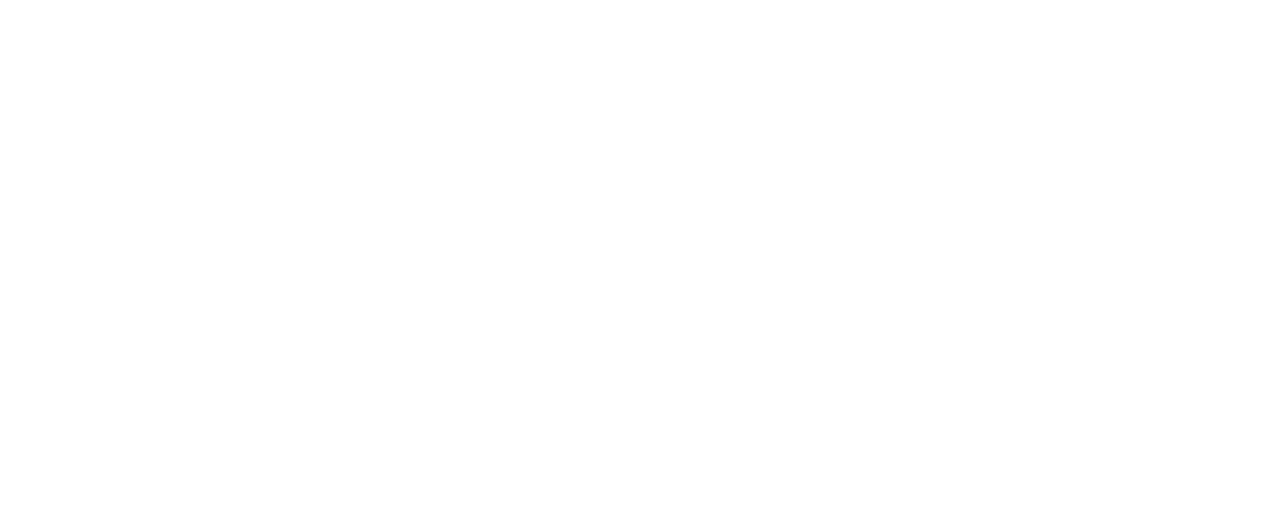
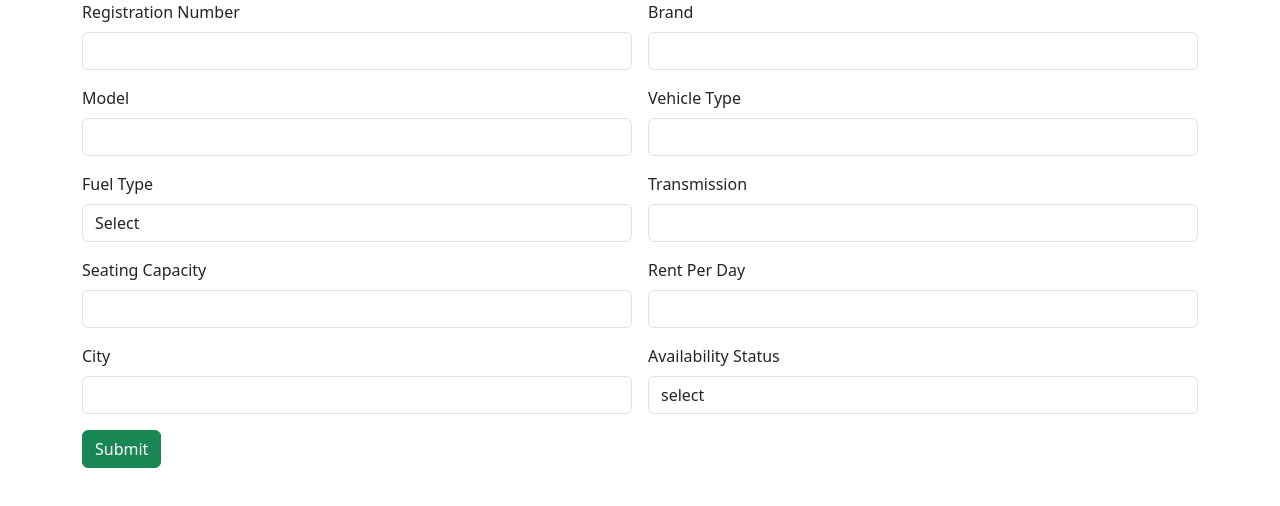
Before and after one commit to sumedhacp/car-rental-react-app, a React (Vite) app: page / in a window 1280 px wide. Shown: the top 506 px of the page. Built offline with nearby package versions, Linux system fonts and the light colour scheme.

Commit message:
feature/addCar added

```diff
--- a/src/App.jsx
+++ b/src/App.jsx
@@ -3,13 +3,14 @@
 import viteLogo from './assets/vite.svg'
 import heroImg from './assets/hero.png'
 import './App.css'
+import AddCar from './components/AddCar'
 
 function App() {
   const [count, setCount] = useState(0)
 
   return (
     <>
-
+   <AddCar />
     </>
   )
 }
--- /dev/null
+++ b/src/components/AddCar.jsx
@@ -0,0 +1,150 @@
+import axios from 'axios'
+import React, { useState } from 'react'
+
+const AddCar = () => {
+     const [input, changeInput] = useState(
+
+        {
+
+            registration_number: "",
+            brand: "",
+            model: "",
+            vehicle_type: "",
+            transmission: "",
+            seating_capacity: "",
+            arrival_time: "",
+            fare: "",
+            total_seats: ""
+        }
+    )
+
+
+    const inputHandler = (event) => {
+        changeInput({ ...input, [event.target.name]: event.target.value })
+    }
+
+    const readValue = () => {
+        console.log(input)
+
+        axios.post("https://host-demo-app.onrender.com/api/add-car", input).then(
+            (response) => {
+                console.log(response.data)
+                alert("Flight added successfully")
+            }
+
+        ).catch(
+                (error)=>{
+                    console.error("Error Adding Flight",error)
+                    alert("Failed to add Flight")
+                }
+        )
+    }
+  return (
+
+
+      <div>
+            <div className="container">
+                <div className="row">
+                    <div className="col col-12 col-sm-12 col-md-12 col-lg-12 col-xl-12 col-xxl-12">
+
+                        <div className="row g-3">
+                            <div className="col col-12 col-sm-6 col-md-6 col-lg-6 col-xl-6 col-xxl-6">
+
+                                <label htmlFor="" className="form-label">Registration Number</label>
+                                <input type="text" className="form-control"
+                                    name="registration_number" value={input.registration_number} onChange={inputHandler}
+                                />
+                            </div>
+                            <div className="col col-12 col-sm-6 col-md-6 col-lg-6 col-xl-6 col-xxl-6">
+
+                                <label htmlFor="" className="form-label">Brand</label>
+                                <input type="text" className="form-control" name="Brand" value={input.Brand} onChange={inputHandler}  />
+
+
+                            </div>
+                            <div className="col col-12 col-sm-6 col-md-6 col-lg-6 col-xl-6 col-xxl-6">
+
+                                <label htmlFor="" className="form-label">Model</label>
+                                <input type="text" className="form-control" name="Model" value={input.Model} onChange={inputHandler} />
+                            </div>
+                            <div className="col col-12 col-sm-6 col-md-6 col-lg-6 col-xl-6 col-xxl-6">
+
+                                <label htmlFor="" className="form-label">Vehicle Type</label>
+
+                               <select name="" id="" className="form-control"  name="vehicle_type" value={input.vehicle_type} onChange={inputHandler}>
+                                <option value=""></option>
+                                <option value="Hatchback">Hatchback</option>
+                                <option value="Sedan">Sedan</option>
+                                <option value="SUV ">SUV </option>
+                                <option value="MUV">MUV </option>
+                               </select>
+                            </div>
+                            <div className="col col-12 col-sm-6 col-md-6 col-lg-6 col-xl-6 col-xxl-6">
+
+                                <label htmlFor="" className="form-label">Fuel Type</label>
+
+                                <select name="" id="" className="form-control" name="fuel_type" value={input.fuel_type} onChange={inputHandler}>
+                                    <option value="">Select</option>
+                                    <option value="Petrol">Petrol</option>
+                                    <option value="Diesel ">Diesel </option>
+                                    <option value="Electric">Electric</option>
+                                    <option value=" Hybrid "> Hybrid </option>
+                                </select>
+                            </div>
+                            <div className="col col-12 col-sm-6 col-md-6 col-lg-6 col-xl-6 col-xxl-6">
+
+                                <label htmlFor="" className="form-label">Transmission</label>
+                                <input type="text" className="form-control"
+                                    name="transmission" value={input.transmission} onChange={inputHandler}
+                                />
+                            </div>
+                            <div className="col col-12 col-sm-6 col-md-6 col-lg-6 col-xl-6 col-xxl-6">
+
+                                <label htmlFor="" className="form-label">Seating Capacity</label>
+                                <input type="text" className="form-control"
+                                    name="seating_capacity" value={input.seating_capacity} onChange={inputHandler}
+                                />
+                            </div>
+                            <div className="col col-12 col-sm-6 col-md-6 col-lg-6 col-xl-6 col-xxl-6">
+
+                                <label htmlFor="" className="form-label">Rent Per Day</label>
+                                <input type="text" className="form-control"
+                                    name="rent_per_day" value={input.rent_per_day} onChange={inputHandler}
+                                />
+                            </div>
+                            <div className="col col-12 col-sm-6 col-md-6 col-lg-6 col-xl-6 col-xxl-6">
+
+                                <label htmlFor="" className="form-label">City</label>
+                                <input type="text" className="form-control" name="city" value={input.city} onChange={inputHandler} />
+
+                            </div>
+
+                            <div className="col col-12 col-sm-6 col-md-6 col-lg-6 col-xl-6 col-xxl-6">
+
+                                <label htmlFor="" className="form-label">Availability Status</label>
+
+                                 <select name="" id="" className="form-control" name="availability_status" value={input.availability_status} onChange={inputHandler}>
+                                    <option value="">select</option>
+                                    <option value="Available">Available</option>
+                                    <option value="Booked"> Booked</option>
+
+                                 </select>
+                            </div>
+
+
+                            <div className="col col-12 col-sm-12 col-md-12 col-lg-12 col-xl-12 col-xxl-12">
+
+                                <button className="btn btn-success" onClick={readValue}>Submit</button>
+                            </div>
+                        </div>
+                    </div>
+                </div>
+            </div>
+
+           </div>
+
+
+  )
+}
+
+export default AddCar
```
